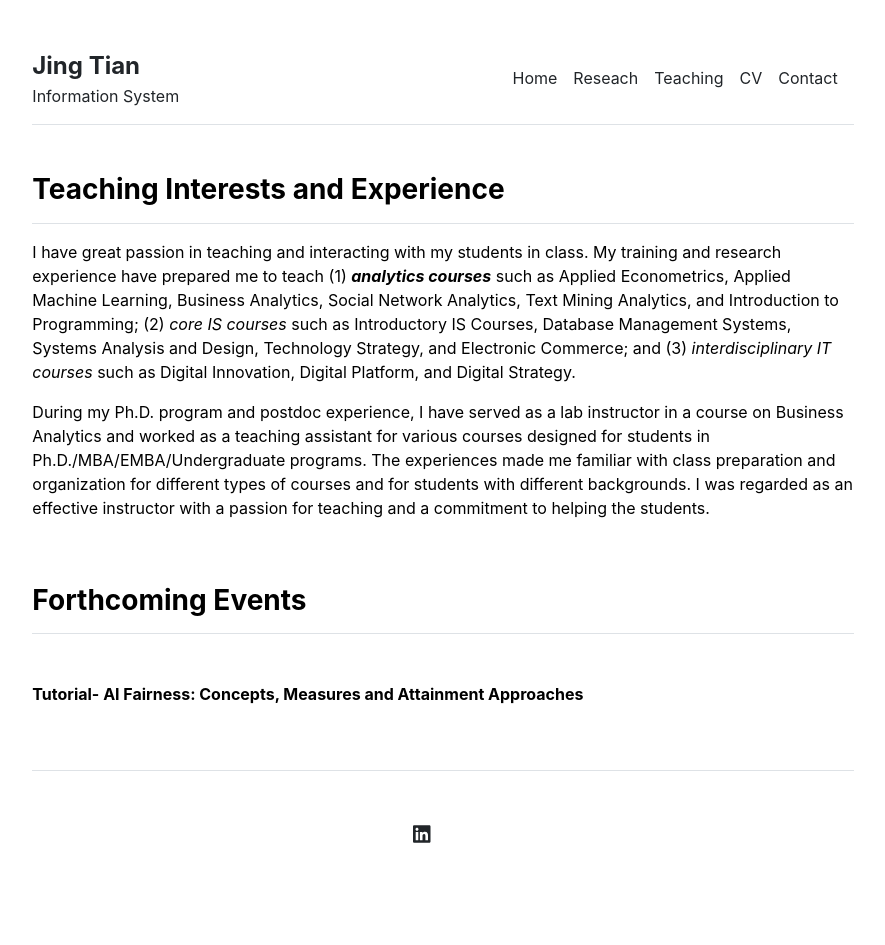
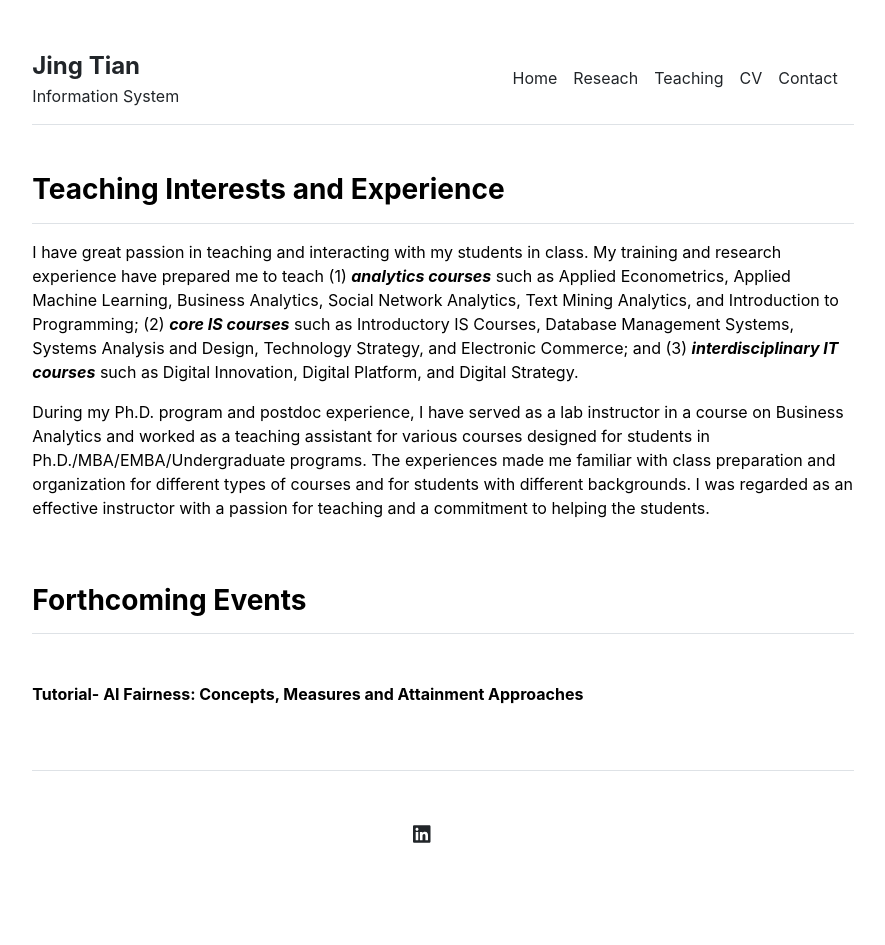
Before and after one commit to jingtianIS/jingtianIS.github.io, a Jekyll site: the page built from teaching.md, in a window 1280 px wide. Shown: the whole page, without its empty margins (197-1082 px from the left). Built offline with Jekyll 4.4.1, drawn with Linux system fonts in a browser that asks for light colours.

```diff
--- a/_includes/teaching.html
+++ b/_includes/teaching.html
@@ -1,7 +1,7 @@
 <div class="row g-5 mb-5">
   <div class="col-md-12">
     <h3 class="fw-bold border-bottom pb-3 mb-3">Teaching Interests and Experience</h3>
-      <p>I have great passion in teaching and interacting with my students in class. My training and research experience have prepared me to teach (1) <i><b>analytics courses</b></i> such as Applied Econometrics, Applied Machine Learning, Business Analytics, Social Network Analytics, Text Mining Analytics, and Introduction to Programming; (2) <i>core IS courses</i> such as Introductory IS Courses, Database Management Systems, Systems Analysis and Design, Technology Strategy, and Electronic Commerce; and (3) <i>interdisciplinary IT courses</i> such as Digital Innovation, Digital Platform, and Digital Strategy. </p>
+      <p>I have great passion in teaching and interacting with my students in class. My training and research experience have prepared me to teach (1) <i><b>analytics courses</b></i> such as Applied Econometrics, Applied Machine Learning, Business Analytics, Social Network Analytics, Text Mining Analytics, and Introduction to Programming; (2) <i><b>core IS courses</b></i> such as Introductory IS Courses, Database Management Systems, Systems Analysis and Design, Technology Strategy, and Electronic Commerce; and (3) <i><b>interdisciplinary IT courses</b></i> such as Digital Innovation, Digital Platform, and Digital Strategy. </p>
       <p>During my Ph.D. program and postdoc experience, I have served as a lab instructor in a course on Business Analytics and worked as a teaching assistant for various courses designed for students in Ph.D./MBA/EMBA/Undergraduate programs. The experiences made me familiar with class preparation and organization for different types of courses and for students with different backgrounds. I was regarded as an effective instructor with a passion for teaching and a commitment to helping the students. </p>
 
   </div>
```
